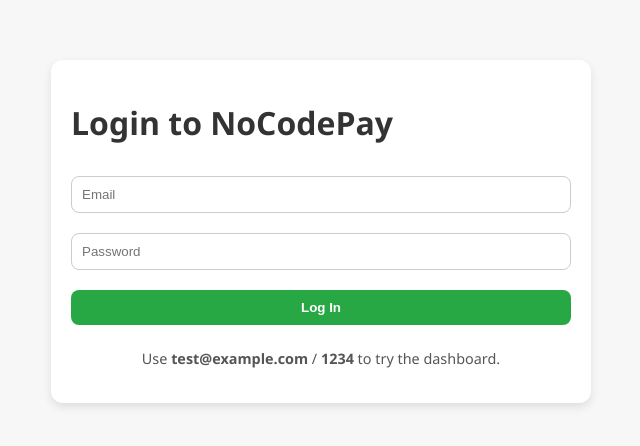
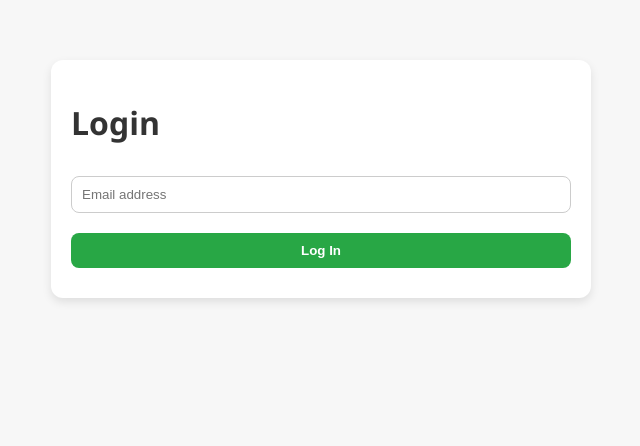
Before and after one commit to CODEREaDer24/Stripebridge, a Flask app: page /login in a window 1280 px wide. Shown: the top 446 px of the page, without its empty margins (319-959 px from the left). Run offline with Flask 3, Linux system fonts and the light colour scheme.

Commit message:
Update login.html

```diff
--- a/templates/login.html
+++ b/templates/login.html
@@ -8,25 +8,22 @@
 </head>
 <body>
   <div class="login-container">
-    <h1>Login to NoCodePay</h1>
+    <h1>Login</h1>
 
-    {% with messages = get_flashed_messages() %}
+    {% with messages = get_flashed_messages(with_categories=true) %}
       {% if messages %}
         <ul class="flash">
-          {% for message in messages %}
-            <li>{{ message }}</li>
+          {% for category, message in messages %}
+            <li class="{{ category }}">{{ message }}</li>
           {% endfor %}
         </ul>
       {% endif %}
     {% endwith %}
 
     <form method="POST">
-      <input type="email" name="email" placeholder="Email" required />
-      <input type="password" name="password" placeholder="Password" required />
+      <input type="email" name="email" placeholder="Email address" required />
       <button type="submit">Log In</button>
     </form>
-
-    <p class="note">Use <strong>test@example.com</strong> / <strong>1234</strong> to try the dashboard.</p>
   </div>
 </body>
 </html>
```
